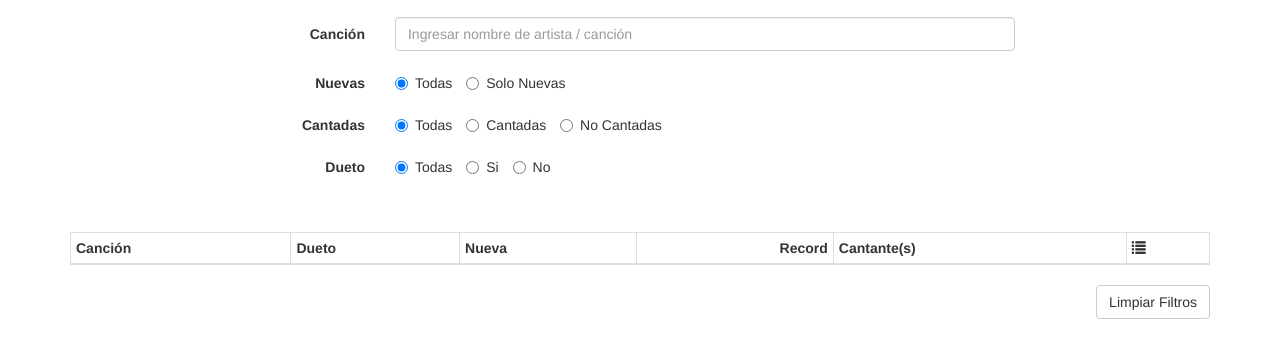
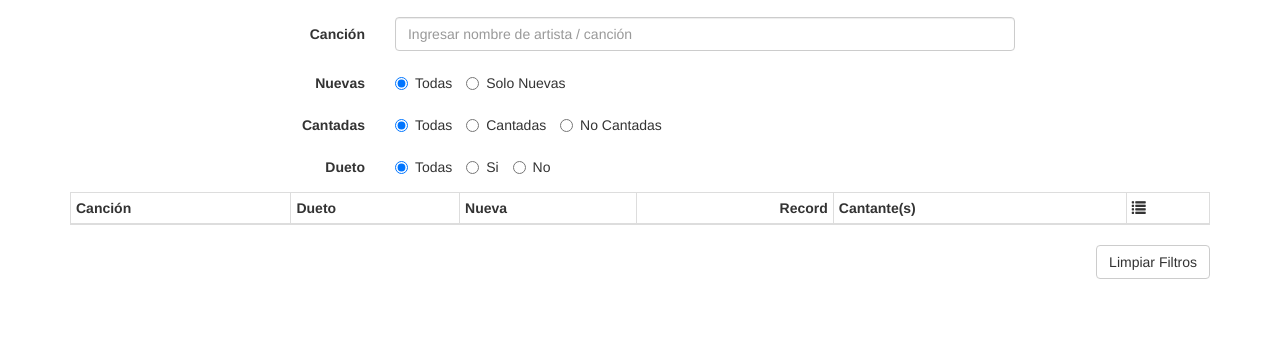
Before and after one commit to csmirnoff/karaoke, a plain HTML site: page canciones.html in a window 1280 px wide. Shown: the part 119-476 px from the top of the page. Drawn offline with Linux system fonts and the light colour scheme.

Commit message:
Mejoras menores

```diff
--- a/canciones.html
+++ b/canciones.html
@@ -39,8 +39,8 @@
 			</div>
 		</nav>
 
-		<div class="container">
-			<div class="row pt40 pb40">
+		<div class="container pt40 pb40">
+			<div class="row">
 				<h3 class="page-header">Canciones Karaoke BF</h3>
 				<div class="col-md-8 col-md-offset-2">
 					<div class="form-horizontal">
```
Also changed, not shown: promedios.html (+2 -2 lines).
